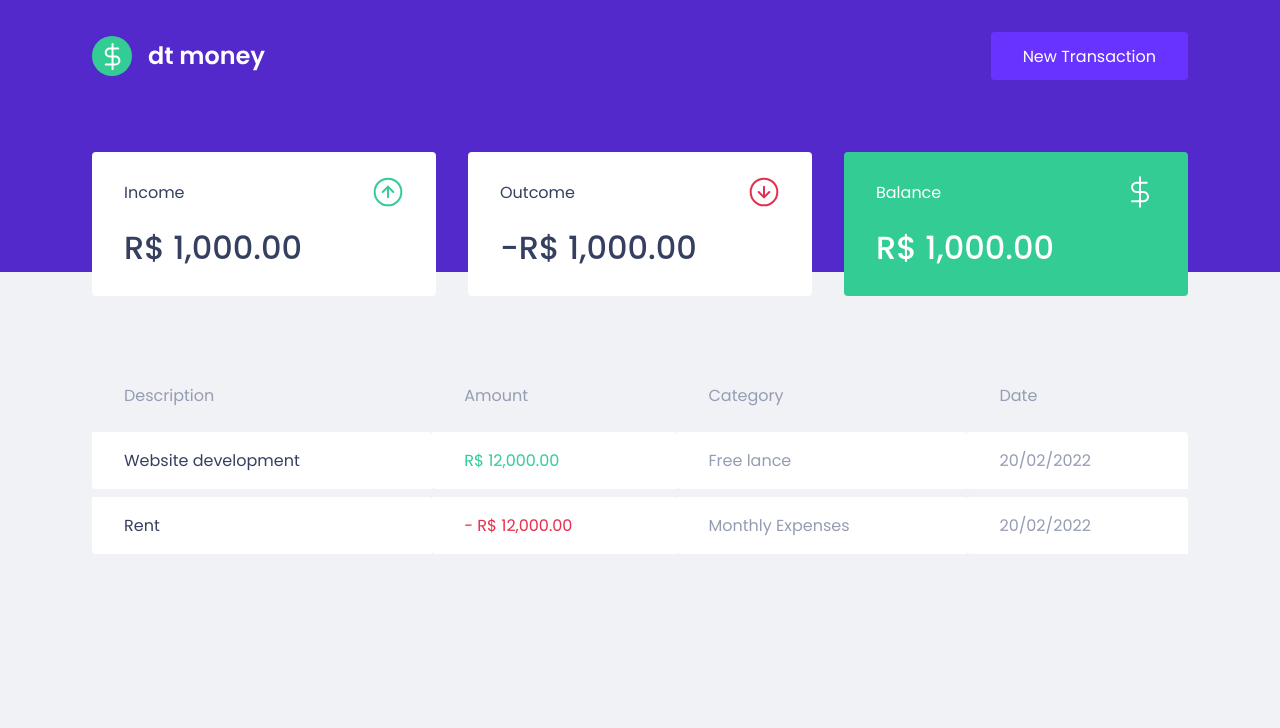
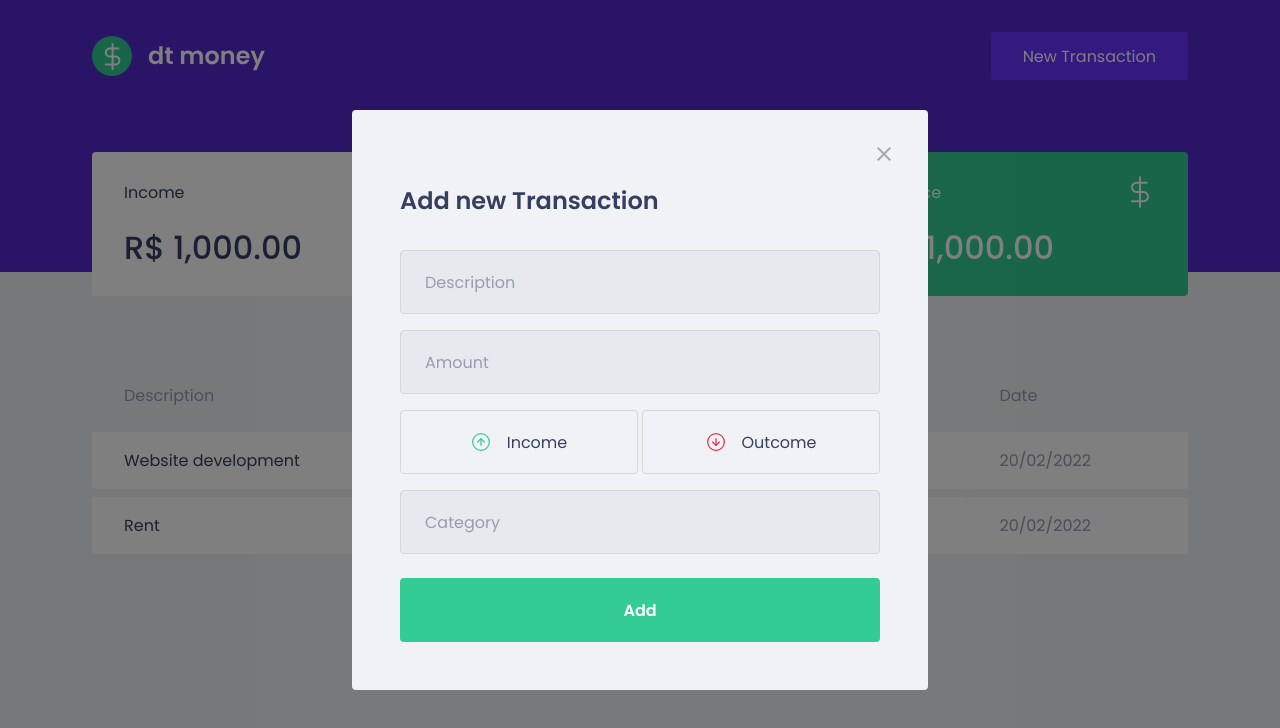
Before and after one commit to gabrielcedran/rocketseat-reactjs-chapter2, a React (Create React App) app: page / in a window 1280 px wide. Both pictures are taken after a click on the button "New Transaction". Shown: the top 728 px of the page. Built offline with nearby package versions, Linux system fonts and the light colour scheme; no server answers; what miragejs would draw is missing.

Commit message:
Modal layout - including transaction type component and polished lib to change border colours when mouse hover

```diff
--- a/package.json
+++ b/package.json
@@ -5,8 +5,10 @@
   "dependencies": {
     "axios": "^0.26.1",
     "miragejs": "^0.1.43",
+    "polished": "^4.1.4",
     "react": "^17.0.2",
     "react-dom": "^17.0.2",
+    "react-modal": "^3.14.4",
     "react-scripts": "5.0.0",
     "styled-components": "^5.3.3",
     "web-vitals": "^2.1.0"
@@ -19,6 +21,7 @@
     "@types/node": "^16.7.13",
     "@types/react": "^17.0.20",
     "@types/react-dom": "^17.0.9",
+    "@types/react-modal": "^3.13.1",
     "@types/styled-components": "^5.1.24",
     "typescript": "^4.4.2"
   },
--- a/src/App.tsx
+++ b/src/App.tsx
@@ -1,12 +1,29 @@
+import { useState } from "react";
+import Modal from "react-modal";
 import { Dashboard } from "./components/Dashboard";
 import { Header } from "./components/Header";
+import { NewTransactionModal } from "./components/NewTransactionModal";
 import { GlobalStyle } from "./styles/global";
 
+Modal.setAppElement('#root')
+
 export function App() {
+
+  const [isNewTransactionModalOpen, setIsNewTransactionModalOpen] = useState(false);
+
+  function handleOpenNewTransactionModal() {
+      setIsNewTransactionModalOpen(true);
+  }
+
+  function handleCloseNewTransactionModal() {
+      setIsNewTransactionModalOpen(false);
+  }
+
   return (
     <>
-      <Header />
+      <Header onOpenNewTransactionModal={handleOpenNewTransactionModal}/>
       <Dashboard />
+      <NewTransactionModal isOpen={isNewTransactionModalOpen} onRequestClose={handleCloseNewTransactionModal}/>
       <GlobalStyle />
     </>
   );
--- a/src/components/Header/index.tsx
+++ b/src/components/Header/index.tsx
@@ -1,12 +1,17 @@
 import logoImg from '../../assets/logo.svg';
 import { Container, Content } from './styles';
 
-export function Header() {
+type HeaderProps = {
+    onOpenNewTransactionModal: () => void;
+}
+
+export function Header({onOpenNewTransactionModal}: HeaderProps) {
+
     return(
         <Container>
             <Content>
             <img src={logoImg} alt="Personal Finance APP" />
-            <button type="button">New Transaction</button>
+            <button type="button" onClick={onOpenNewTransactionModal}>New Transaction</button>
             </Content>
         </Container>
     )
--- /dev/null
+++ b/src/components/NewTransactionModal/index.tsx
@@ -0,0 +1,39 @@
+import Modal from 'react-modal'
+import closeImg from '../../assets/close_button.svg';
+import incomeImg from '../../assets/income.svg';
+import outcomeImg from '../../assets/outcome.svg';
+import { Container, TransactionTypeContainer } from './styles';
+
+type NewTransactionModalProps = {
+    isOpen: boolean;
+    onRequestClose: () => void;
+}
+
+export function NewTransactionModal({isOpen, onRequestClose}: NewTransactionModalProps) {
+    return (
+        <Modal
+        isOpen={isOpen}
+        onRequestClose={onRequestClose}
+        overlayClassName="react-modal-overlay"
+        className="react-modal-content">
+            <button type='button'><img src={closeImg} alt="Close modal" onClick={onRequestClose} className='react-modal-close' /></button>
+            <Container>
+                <h2>Add new Transaction</h2>
+                <input placeholder='Description' />
+                <input type='number' placeholder='Amount' />
+                <TransactionTypeContainer>
+                    <button type='button'>
+                        <img src={incomeImg} alt="Income" />
+                        <span>Income</span>
+                    </button>
+                    <button type='button'>
+                        <img src={outcomeImg} alt="Outcome" />
+                        <span>Outcome</span>
+                    </button>
+                </TransactionTypeContainer>
+                <input placeholder='Category' />
+                <button type="submit">Add</button>
+            </Container>
+        </Modal>
+    )
+}
--- /dev/null
+++ b/src/components/NewTransactionModal/styles.ts
@@ -0,0 +1,86 @@
+import styled from "styled-components";
+import { darken } from "polished";
+
+export const Container = styled.form`
+    h2 {
+        color: var(--text-title);
+        font-size: 1.5rem;
+        margin-bottom: 2rem;
+    }
+
+    input {
+        width: 100%;
+        padding: 0 1.5rem;
+        height: 4rem;
+        border-radius: 0.25rem;
+        border: 1px solid #d7d7d7;
+        background: #e7e9ee;
+        font-size: 1rem;
+        font-weight: 400;
+
+        &::placeholder {
+            color: var(--text-body)
+        }
+
+        & + input { // every input that has an input before, apply margin
+            margin-top: 1rem;
+        }
+    }
+
+    button[type="submit"] {
+        width: 100%;
+        padding: 0 1.5rem;
+        height: 4rem;
+        background: var(--green);
+        color: #fff;
+        border-radius: 0.25rem;
+        border: 0;
+        font-size: 1rem;
+        margin-top: 1.5rem;
+        font-weight: 600;
+
+        transition: filter 0.2s;
+
+        &:hover {
+            filter: brightness(0.9);
+        }
+    }
+`;
+
+export const TransactionTypeContainer = styled.div`
+
+    display: grid;
+    grid-template-columns: 1fr 1fr;
+    gap: 0.25rem;
+
+    margin: 1rem 0;
+
+    button {
+        display: flex;
+        align-items: center;
+        justify-content: center;
+
+        height: 4rem;
+        border: 1px solid #d7d7d7;
+        border-radius: 0.25rem;
+        background: transparent;
+
+        transition: border-color 0.2s;
+
+        &:hover {
+            border-color: ${darken(0.1, '#d7d7d7')};
+        }
+
+        img {
+            width: 20px;
+            height: 20px;
+        }
+
+        span {
+            display: inline-block;
+            margin-left: 1rem;
+            font-size: 1rem;
+            color: var(--text-title);
+        }
+    }
+`;
--- a/src/styles/global.ts
+++ b/src/styles/global.ts
@@ -55,4 +55,38 @@ export const GlobalStyle = createGlobalStyle`
         cursor: not-allowed;
     }
 
+    .react-modal-overlay {
+        background: rgba(0, 0, 0, 0.5);
+        position: fixed;
+        top: 0;
+        bottom: 0;
+        right: 0;
+        left: 0;
+        display: flex;
+        align-items: center;
+        justify-content: center;
+    }
+
+    .react-modal-content {
+        width: 100%;
+        max-width: 576px;
+        background-color: var(--background);
+        padding: 3rem;
+        position: relative;
+        border-radius: 0.25rem;
+    }
+
+    .react-modal-close {
+        position: absolute;
+        right: 1.5rem;
+        top: 1.5rem;
+        border: 0;
+        background: transparent;
+
+        transition: filter 0.2s;
+
+        &:hover {
+            filter: brightness(0.8);
+        }
+    }
 `
```
Also changed, not shown: 2 other files (tests, documents, lock files or other folders).
